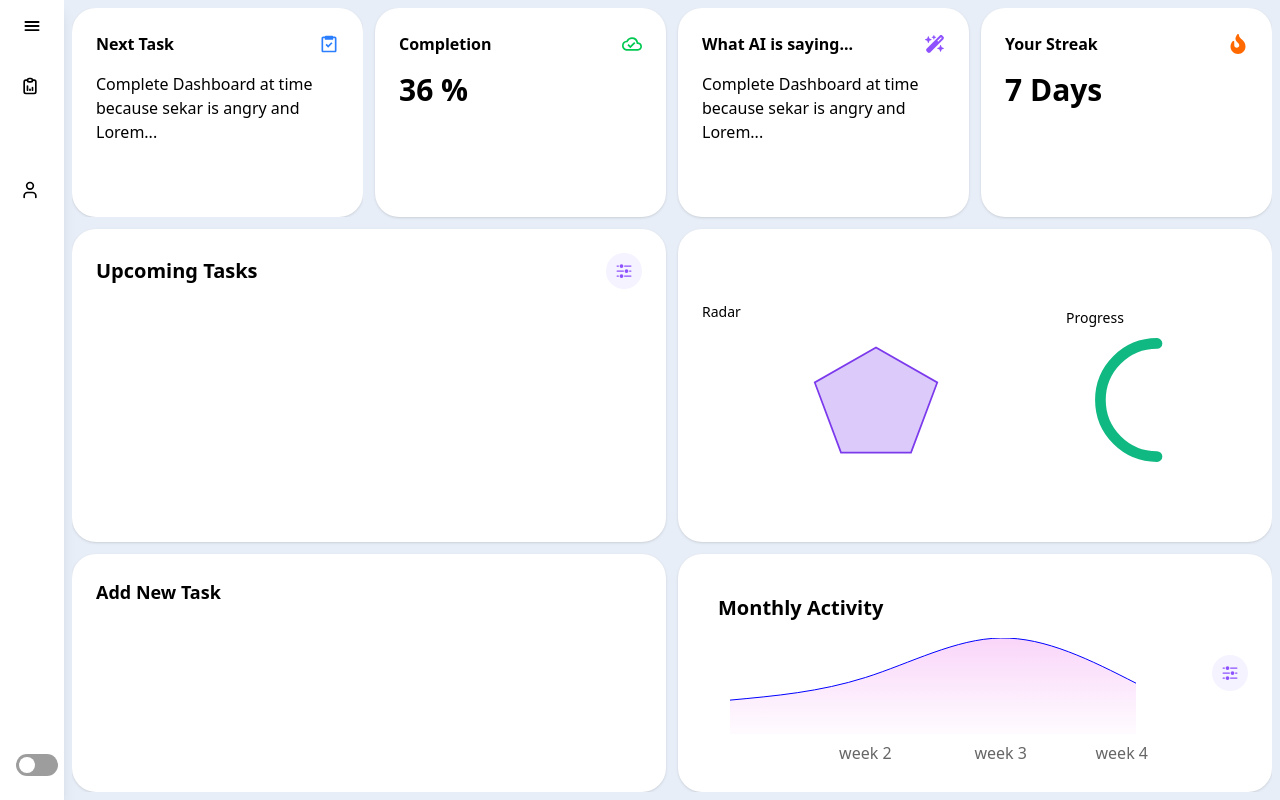
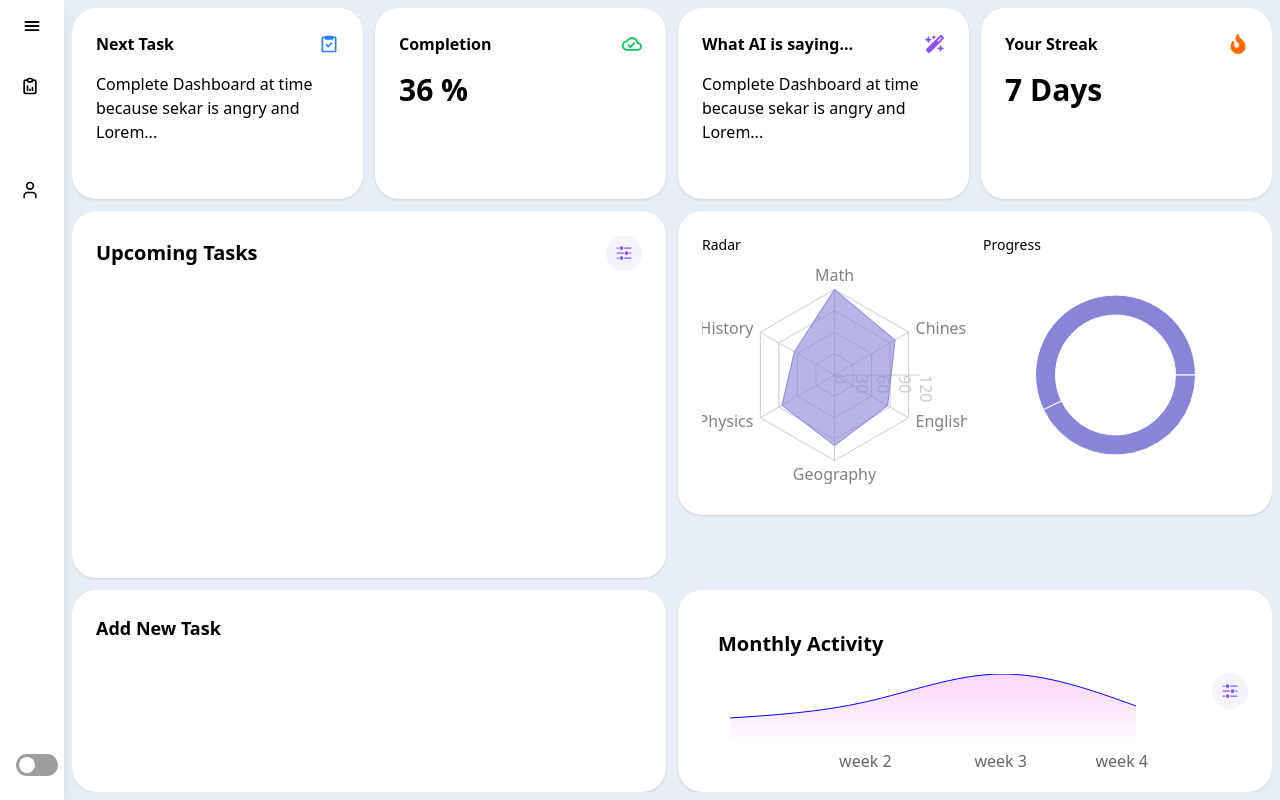
Before and after one commit to Abhishek-iiit-surat/Todo-On-Steriods, a React (Vite) app in the folder client/: page / in a window 1280 px wide. Built offline with nearby package versions, Linux system fonts and the light colour scheme; some icons are missing.

Commit message:
feat: Added piechart and radarchart in analytics card

```diff
--- a/client/src/components/cards/AnalyticsCard.jsx
+++ b/client/src/components/cards/AnalyticsCard.jsx
@@ -1,31 +1,20 @@
+import Piechart from "../../features/analytics/PieChart"
+import MyRadarChart from "../../features/analytics/MyRadarChart";
+
 export default function AnalyticsCard() {
     return (
-        <div className="bg-white rounded-3xl p-6 h-full shadow flex gap-4 items-center justify-center">
-            <div className="flex-1">
+        <div className="bg-white rounded-3xl p-6 shadow flex gap-4">
+            <div className="w-1/2 h-64"> {/* <-- fixed height */}
                 <div className="text-sm font-medium mb-2">Radar</div>
-                <svg viewBox="0 0 120 80" width="100%" height="140">
-                    <polygon
-                        points="60,10 95,30 80,70 40,70 25,30"
-                        fill="#7C3AED44"
-                        stroke="#7C3AED"
-                    />
-                </svg>
+                <div className="h-56"> {/* chart area */}
+                    <MyRadarChart />
+                </div>
             </div>
-
-
-            <div className="w-1/3">
+            <div className="w-1/2 h-64">
                 <div className="text-sm font-medium mb-2">Progress</div>
-                <svg viewBox="0 0 36 36" className="w-full h-32">
-                    <path
-                        d="M18 2.0845a15.9155 15.9155 0 1 0 0 31.831"
-                        fill="none"
-                        stroke="#10B981"
-                        strokeWidth="3"
-                        strokeDasharray="70 30"
-                        strokeLinecap="round"
-                    />
-                    <circle cx="18" cy="18" r="8" fill="#fff" />
-                </svg>
+                <div className="h-56">
+                    <Piechart />
+                </div>
             </div>
         </div>
     );
--- /dev/null
+++ b/client/src/features/analytics/MyRadarChart.jsx
@@ -0,0 +1,56 @@
+import React from 'react';
+import { Radar, RadarChart, PolarGrid, PolarAngleAxis, PolarRadiusAxis, ResponsiveContainer } from 'recharts';
+
+const data = [
+    {
+        subject: 'Math',
+        A: 120,
+        B: 110,
+        fullMark: 150,
+    },
+    {
+        subject: 'Chinese',
+        A: 98,
+        B: 130,
+        fullMark: 150,
+    },
+    {
+        subject: 'English',
+        A: 86,
+        B: 130,
+        fullMark: 150,
+    },
+    {
+        subject: 'Geography',
+        A: 99,
+        B: 100,
+        fullMark: 150,
+    },
+    {
+        subject: 'Physics',
+        A: 85,
+        B: 90,
+        fullMark: 150,
+    },
+    {
+        subject: 'History',
+        A: 65,
+        B: 85,
+        fullMark: 150,
+    },
+];
+
+const MyRadarChart = () => {
+    return (
+        <ResponsiveContainer width="100%" height="100%">
+            <RadarChart cx="50%" cy="50%" outerRadius="80%" data={data}>
+                <PolarGrid />
+                <PolarAngleAxis dataKey="subject" />
+                <PolarRadiusAxis />
+                <Radar name="Mike" dataKey="A" stroke="#8884d8" fill="#8884d8" fillOpacity={0.6} />
+            </RadarChart>
+        </ResponsiveContainer>
+    );
+};
+
+export default MyRadarChart;
--- /dev/null
+++ b/client/src/features/analytics/PieChart.jsx
@@ -0,0 +1,84 @@
+import { Pie, PieChart, ResponsiveContainer, Sector } from 'recharts';
+
+const data = [
+    { name: 'Completed', value: 400 },
+    { name: 'Pending', value: 300 }
+];
+
+const renderActiveShape = ({
+    cx,
+    cy,
+    midAngle,
+    innerRadius,
+    outerRadius,
+    startAngle,
+    endAngle,
+    fill,
+    payload,
+    percent,
+    value,
+}) => {
+    const RADIAN = Math.PI / 180;
+    const sin = Math.sin(-RADIAN * (midAngle || 1));
+    const cos = Math.cos(-RADIAN * (midAngle || 1));
+    const sx = (cx || 0) + ((outerRadius || 0) + 10) * cos;
+    const sy = (cy || 0) + ((outerRadius || 0) + 10) * sin;
+    const mx = (cx || 0) + ((outerRadius || 0) + 30) * cos;
+    const my = (cy || 0) + ((outerRadius || 0) + 30) * sin;
+    const ex = mx + (cos >= 0 ? 1 : -1) * 22;
+    const ey = my;
+    const textAnchor = cos >= 0 ? 'start' : 'end';
+
+    return (
+        <g>
+            <text x={cx} y={cy} dy={8} textAnchor="middle" fill={fill}>
+                {payload.name}
+            </text>
+            <Sector
+                cx={cx}
+                cy={cy}
+                innerRadius={innerRadius}
+                outerRadius={outerRadius}
+                startAngle={startAngle}
+                endAngle={endAngle}
+                fill={fill}
+            />
+            <Sector
+                cx={cx}
+                cy={cy}
+                startAngle={startAngle}
+                endAngle={endAngle}
+                innerRadius={(outerRadius || 0) + 6}
+                outerRadius={(outerRadius || 0) + 10}
+                fill={fill}
+            />
+            <path d={`M${sx},${sy}L${mx},${my}L${ex},${ey}`} stroke={fill} fill="none" />
+            <circle cx={ex} cy={ey} r={2} fill={fill} stroke="none" />
+            <text x={ex + (cos >= 0 ? 1 : -1) * 12} y={ey} textAnchor={textAnchor} fill="#333">
+                {`PV ${value}`}
+            </text>
+            <text x={ex + (cos >= 0 ? 1 : -1) * 12} y={ey} dy={18} textAnchor={textAnchor} fill="#999">
+                {`(Rate ${(percent * 100).toFixed(2)}%)`}
+            </text>
+        </g>
+    );
+};
+
+export default function PieChartComponent() {
+    return (
+        <ResponsiveContainer width="100%" height="100%">
+            <PieChart>
+                <Pie
+                    activeShape={renderActiveShape}
+                    data={data}
+                    cx="50%"
+                    cy="50%"
+                    innerRadius={60}
+                    outerRadius={80}
+                    fill="#8884d8"
+                    dataKey="value"
+                />
+            </PieChart>
+        </ResponsiveContainer>
+    );
+}
--- a/client/src/pages/DashBoard.jsx
+++ b/client/src/pages/DashBoard.jsx
@@ -15,7 +15,7 @@ export default function Dashboard() {
     return (
         <div className="grid sm:grid-cols-1 md:grid-cols-2 lg:grid-cols-4 gap-2 lg:gap-3 md:gap-3 h-full overflow-hidden">
             {/* Small Generic Cards */}
-            <div className="col-span-1 row-span-1 overflow-hidden ">
+            <div className="col-span-1 row-span-1">
                 <div className="h-full flex flex-col">
                     <NextTask className="flex-1" />
                 </div>
```
